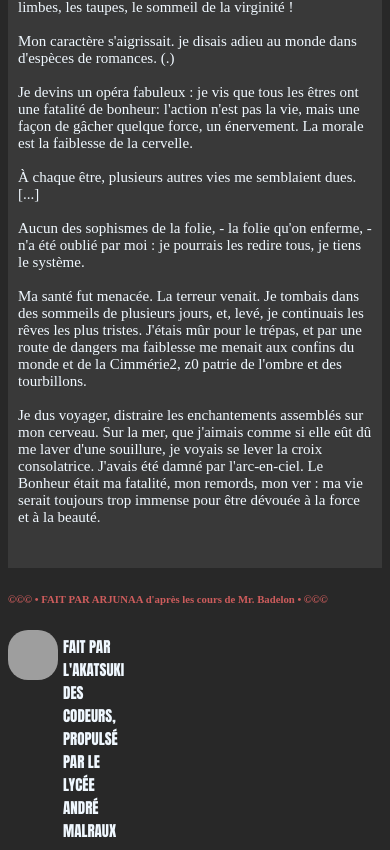
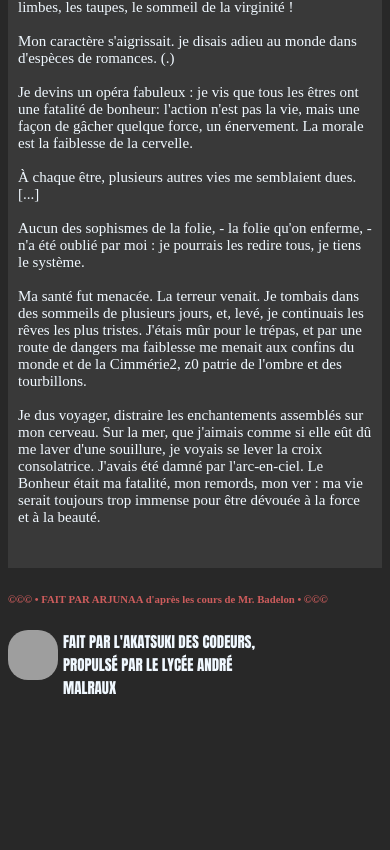
Before and after one commit to ArjunaK07/Texte-12-Alchimie, a plain HTML site: page index.html in a window 390 px wide. Shown: the part 3783-4633 px from the top of the page. After the commit the page ends 4490 px from the top, so only its background shows below. Drawn offline with Linux system fonts and the light colour scheme; grey boxes are pictures that could not be loaded.

Commit message:
Update index.html

```diff
--- a/index.html
+++ b/index.html
@@ -171,12 +171,6 @@ margin: 15px;
   grid-gap: 10px;
 }
 
-.outro_div{
-  display: inline-block;
-  padding-top: 5px;
-  width: 50px;
-}
-
 @media screen and (max-width:1100px) {
 .intro{
 font-family: Impact,  Haettenschweiler,  'Arial Narrow Bold',  sans-serif;
@@ -291,7 +285,6 @@ max-width: 50px;
   padding: 10px;
 }
 
-
 .outro{
   font-family: Impact,  Haettenschweiler,  'Arial Narrow Bold',  sans-serif;
   font-size: 10px;
@@ -304,10 +297,11 @@ max-width: 50px;
 }
 .OUTRO
 {
+  display: block;
   font-family: Impact,  Haettenschweiler,  'Arial Narrow Bold',  sans-serif;
   font-size: 15px;
   color: aliceblue;
-  width: 275px;
+  width: 225px;
 }
 .source{
   display: grid;
```
